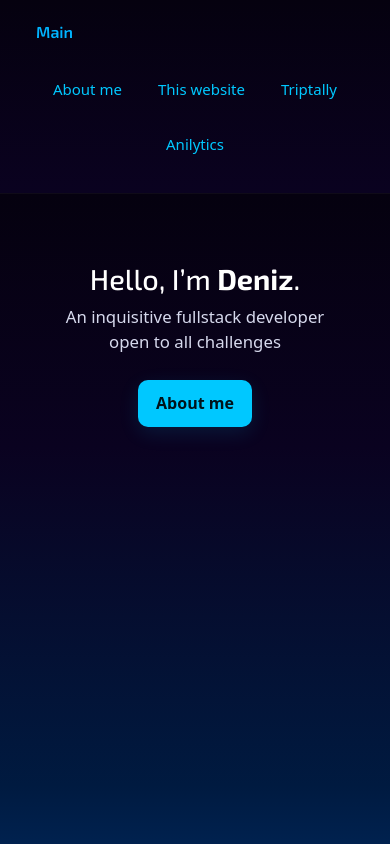
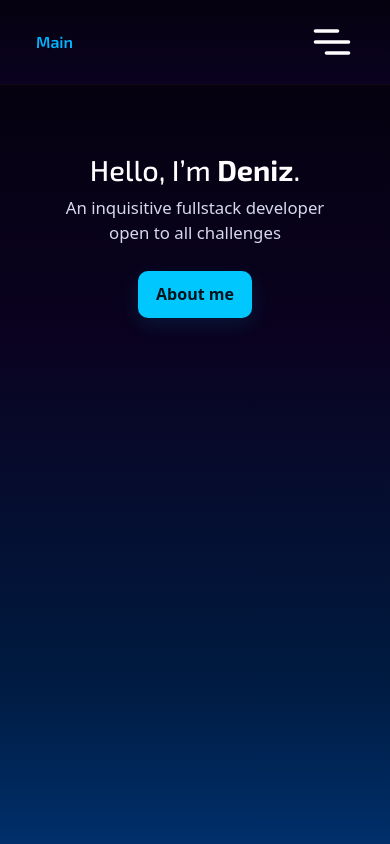
Before and after one commit to I-Like-Sushi/C_Website, a plain HTML site: page index.html in a window 390 px wide. Shown: the top 844 px of the page. Drawn offline with nearby package versions, Linux system fonts and the light colour scheme.

Commit message:
fixed nav mobile. Nav became too big.

```diff
--- a/index.css
+++ b/index.css
@@ -42,16 +42,16 @@ html {
 }
 
 body {
-    height: auto !important; /* remove any calc(100vh - X) constraint */
+    height: auto !important;
     min-height: 100%;
-    overflow: visible !important; /* body must not be the scroller */
+    overflow: visible !important;
 }
 
 /* ---------- Cross-browser scrollbar styling ---------- */
 /* Firefox */
 html {
     scrollbar-width: thin;
-    scrollbar-color: var(--sb-thumb) var(--sb-track); /* thumb, track */
+    scrollbar-color: var(--sb-thumb) var(--sb-track);
 }
 
 /* WebKit (Chrome, Edge, Safari) */
@@ -167,18 +167,45 @@ html::-webkit-scrollbar-thumb:focus {
     border-radius: 6px;
 }
 
+#menuButton {
+    display: none;
+    width: 44px;
+    height: 44px;
+}
+
+#menu {
+    width: 100%;
+    height: 100%;
+}
+
+#menu_2 {
+    position: fixed;
+    top: 0;
+    right: 0;
+    width: 70%;
+    height: 100vh;
+    background: linear-gradient(180deg, #05010f 0%, #0a0220 100%);
+    padding: 1.5rem;
+    translate: 100% 0;
+    transition: translate 0.3s ease;
+    z-index: 999;
+}
+
+#menu_2:popover-open {
+    translate: 0 0;
+}
+
+
 @media (max-width: 575px) {
+
     .site-nav__container {
+        display: flex;
         flex-wrap: wrap;
         align-items: center;
     }
 
-    .site-nav__brand {
-        flex: 0 0 100%;
-        margin-bottom: 8px;
-    }
-
     .site-nav__links {
+        display: none;
         width: 100%;
     }
 
@@ -187,14 +214,25 @@ html::-webkit-scrollbar-thumb:focus {
         gap: 12px;
         flex-wrap: wrap;
         margin-left: 0;
-        padding-bottom: 8px;
+        padding: 12px 0;
+        background: linear-gradient(180deg, #05010f 0%, #0a0220 100%);
     }
 
     .site-nav__link {
-        padding: 10px 12px;
-        font-size: 15px;
+        padding: 8px 10px;
+        font-size: 14px;
+    }
+
+    #menuButton {
+        display: flex;
+        margin-left: auto;
+        background: none;
+        border: none;
+        cursor: pointer;
     }
 }
+
+
 
 @media (hover: none) and (pointer: coarse) {
     .site-nav__link {
@@ -205,9 +243,6 @@ html::-webkit-scrollbar-thumb:focus {
 
 /*------- header -------*/
 
-/* =========================
-   Base / existing rules
-   ========================= */
 
 .electric-blue-fade {
     background: linear-gradient(
@@ -253,21 +288,23 @@ html::-webkit-scrollbar-thumb:focus {
     min-width: 260px;
     color: #e8ecff;
 }
+
 .hero-copy h1 {
     font-size: 2.4rem;
     line-height: 1.05;
     margin-bottom: .4rem;
     font-family: "Exo 2", sans-serif;
 }
+
 .hero-copy .role {
-    color: rgba(232,236,255,0.85);
+    color: rgba(232, 236, 255, 0.85);
     margin-bottom: .6rem;
     font-weight: 500;
 }
 
 .hero-copy .lead {
     margin-bottom: 1rem;
-    color: rgba(232,236,255,0.92);
+    color: rgba(232, 236, 255, 0.92);
     font-size: 1.05rem;
 }
 
@@ -282,42 +319,46 @@ html::-webkit-scrollbar-thumb:focus {
 /* Primary CTA (kept from your rules) */
 .btn-primary {
     display: inline-block;
-    background: rgb(0,200,255);
+    background: rgb(0, 200, 255);
     color: #00121a;
     padding: .7rem 1.1rem;
     border-radius: 10px;
     font-weight: 700;
     text-decoration: none;
-    box-shadow: 0 6px 20px rgba(0,200,255,0.12);
+    box-shadow: 0 6px 20px rgba(0, 200, 255, 0.12);
     transition: transform .12s ease, box-shadow .12s ease;
 }
+
 .btn-primary:hover,
 .btn-primary:focus {
     transform: translateY(-3px);
-    box-shadow: 0 10px 30px rgba(0,200,255,0.18);
+    box-shadow: 0 10px 30px rgba(0, 200, 255, 0.18);
 }
+
 .btn-primary:focus-visible {
-    outline: 3px solid rgba(0,200,255,0.18);
+    outline: 3px solid rgba(0, 200, 255, 0.18);
     outline-offset: 3px;
 }
 
 /* Secondary / ghost CTA */
 .btn-ghost {
     background: transparent;
-    color: rgba(0,200,255,0.95);
+    color: rgba(0, 200, 255, 0.95);
     padding: .6rem .9rem;
     border-radius: 8px;
     text-decoration: none;
-    border: 1px solid rgba(255,255,255,0.03);
+    border: 1px solid rgba(255, 255, 255, 0.03);
     transition: background .12s ease, transform .12s ease;
 }
+
 .btn-ghost:hover,
 .btn-ghost:focus {
-    background: rgba(255,255,255,0.02);
+    background: rgba(255, 255, 255, 0.02);
     transform: translateY(-2px);
 }
+
 .btn-ghost:focus-visible {
-    box-shadow: 0 0 0 3px rgba(0,200,255,0.12);
+    box-shadow: 0 0 0 3px rgba(0, 200, 255, 0.12);
     border-radius: 8px;
 }
 
@@ -328,7 +369,7 @@ html::-webkit-scrollbar-thumb:focus {
 /* hint text under actions */
 .hint {
     margin-top: .9rem;
-    color: rgba(232,236,255,0.7);
+    color: rgba(232, 236, 255, 0.7);
     font-size: .95rem;
 }
 
@@ -341,13 +382,14 @@ html::-webkit-scrollbar-thumb:focus {
     height: 1px;
     overflow: hidden;
 }
+
 .skip-link:focus {
     left: 1rem;
     top: 1rem;
     width: auto;
     height: auto;
     padding: .5rem .75rem;
-    background: rgba(0,0,0,0.8);
+    background: rgba(0, 0, 0, 0.8);
     color: #00c8ff;
     border-radius: 6px;
     z-index: 2000;
@@ -358,13 +400,25 @@ html::-webkit-scrollbar-thumb:focus {
     .typed .text,
     .typed .cursor,
     .btn-primary,
-    .btn-ghost { animation: none !important; transition: none !important; }
+    .btn-ghost {
+        animation: none !important;
+        transition: none !important;
+    }
 }
 
 @media (max-width: 800px) {
-    .header-inner-container { flex-direction: column; text-align: center; }
-    .hero-copy h1 { font-size: 1.8rem; }
-    .hero-actions { justify-content: center; }
+    .header-inner-container {
+        flex-direction: column;
+        text-align: center;
+    }
+
+    .hero-copy h1 {
+        font-size: 1.8rem;
+    }
+
+    .hero-actions {
+        justify-content: center;
+    }
 }
 
 
@@ -726,9 +780,9 @@ a:link {
 :root {
     --footer-bg-top: #05010f;
     --footer-bg-bottom: #0a0220;
-    --muted: rgba(232,236,255,0.72);
+    --muted: rgba(232, 236, 255, 0.72);
     --accent: #00c8ff;
-    --accent-strong: rgba(0,200,255,0.12);
+    --accent-strong: rgba(0, 200, 255, 0.12);
 }
 
 /* Footer base */
@@ -738,7 +792,7 @@ a:link {
     color: #e8ecff;
     padding: 2rem 1rem;
     box-sizing: border-box;
-    border-top: 1px solid rgba(255,255,255,0.03);
+    border-top: 1px solid rgba(255, 255, 255, 0.03);
 }
 
 /* Inner layout */
@@ -760,18 +814,35 @@ a:link {
     align-items: center;
     min-width: 220px;
 }
+
 .site-footer__icon {
     width: 44px;
     height: 44px;
     display: block;
-    filter: drop-shadow(0 8px 20px rgba(0,0,0,0.6));
+    filter: drop-shadow(0 8px 20px rgba(0, 0, 0, 0.6));
 }
-.site-footer__meta { line-height: 1.05; }
-.site-footer__name { font-weight: 700; margin: 0; font-family: "Exo 2", sans-serif; }
-.site-footer__tag { margin: 0; color: var(--muted); font-size: .92rem; }
+
+.site-footer__meta {
+    line-height: 1.05;
+}
+
+.site-footer__name {
+    font-weight: 700;
+    margin: 0;
+    font-family: "Exo 2", sans-serif;
+}
+
+.site-footer__tag {
+    margin: 0;
+    color: var(--muted);
+    font-size: .92rem;
+}
 
 /* Nav links */
-.site-footer__nav { margin: 0; }
+.site-footer__nav {
+    margin: 0;
+}
+
 .site-footer__list {
     display: flex;
     gap: 1rem;
@@ -780,6 +851,7 @@ a:link {
     padding: 0;
     align-items: center;
 }
+
 .site-footer__link {
     color: var(--accent);
     text-decoration: none;
@@ -787,51 +859,83 @@ a:link {
     border-radius: 8px;
     transition: background .12s ease, transform .12s ease;
 }
+
 .site-footer__link:hover,
 .site-footer__link:focus {
-    background: rgba(255,255,255,0.02);
+    background: rgba(255, 255, 255, 0.02);
     transform: translateY(-2px);
 }
+
 .site-footer__link:focus-visible {
-    box-shadow: 0 0 0 3px rgba(0,200,255,0.12);
+    box-shadow: 0 0 0 3px rgba(0, 200, 255, 0.12);
     border-radius: 8px;
 }
 
 /* Contact / CTA */
-.site-footer__contact { display: flex; gap: 1rem; align-items: center; min-width: 220px; }
+.site-footer__contact {
+    display: flex;
+    gap: 1rem;
+    align-items: center;
+    min-width: 220px;
+}
+
 .site-footer__cta {
     background: transparent;
     color: var(--accent);
-    border: 1px solid rgba(255,255,255,0.04);
+    border: 1px solid rgba(255, 255, 255, 0.04);
     padding: .5rem .8rem;
     border-radius: 10px;
     text-decoration: none;
     font-weight: 600;
 }
+
 .site-footer__cta:hover,
 .site-footer__cta:focus {
     background: var(--accent-strong);
     color: #00121a;
     transform: translateY(-2px);
 }
-.site-footer__cta:focus-visible { outline: 3px solid rgba(0,200,255,0.14); outline-offset: 3px; }
+
+.site-footer__cta:focus-visible {
+    outline: 3px solid rgba(0, 200, 255, 0.14);
+    outline-offset: 3px;
+}
 
 /* Copyright */
-.site-footer__copyright { margin: 0; color: var(--muted); font-size: .92rem; }
+.site-footer__copyright {
+    margin: 0;
+    color: var(--muted);
+    font-size: .92rem;
+}
 
 /* Responsive: stack on small screens */
 @media (max-width: 720px) {
-    .site-footer__inner { flex-direction: column; align-items: stretch; gap: 1rem; text-align: center; }
-    .site-footer__brand, .site-footer__contact { justify-content: center; }
-    .site-footer__list { justify-content: center; flex-wrap: wrap; gap: .6rem; }
+    .site-footer__inner {
+        flex-direction: column;
+        align-items: stretch;
+        gap: 1rem;
+        text-align: center;
+    }
+
+    .site-footer__brand, .site-footer__contact {
+        justify-content: center;
+    }
+
+    .site-footer__list {
+        justify-content: center;
+        flex-wrap: wrap;
+        gap: .6rem;
+    }
 }
 
 /* Reduced motion */
 @media (prefers-reduced-motion: reduce) {
     .site-footer__link,
-    .site-footer__cta { transition: none; transform: none; }
+    .site-footer__cta {
+        transition: none;
+        transform: none;
+    }
 }
-
 
 
 /*------- et cetera -------*/
@@ -950,7 +1054,10 @@ a:link {
     vector-effect: none !important;
 }
 
-#website-workflow-svg rect { fill: none !important; stroke: #ffffff !important; }
+#website-workflow-svg rect {
+    fill: none !important;
+    stroke: #ffffff !important;
+}
 
 #website-workflow-svg marker polygon,
 #website-workflow-svg marker path {
--- a/index.html
+++ b/index.html
@@ -15,22 +15,31 @@
 
         <div class="site-nav__links" id="siteMainNav" role="menubar" aria-labelledby="siteBrand">
             <ul class="site-nav__list" role="menu">
-                <li class="site-nav__item" role="none">
-                    <a class="site-nav__link" role="menuitem" href="#section-about-me">About me</a>
-                </li>
-                <li class="site-nav__item" role="none">
-                    <a class="site-nav__link" role="menuitem" href="#this-website-diagram">This website</a>
-                </li>
-                <li class="site-nav__item" role="none">
-                    <a class="site-nav__link" role="menuitem" href="#project-triptally">Triptally</a>
-                </li>
-                <li class="site-nav__item" role="none">
-                    <a class="site-nav__link" role="menuitem" href="#project-row">Anilytics</a>
-                </li>
+                <li class="site-nav__item"><a class="site-nav__link" href="#section-about-me" >About me</a></li>
+                <li class="site-nav__item"><a class="site-nav__link" href="#this-website-diagram">This website</a></li>
+                <li class="site-nav__item"><a class="site-nav__link" href="#project-triptally">Triptally</a></li>
+                <li class="site-nav__item"><a class="site-nav__link" href="#project-row">Anilytics</a></li>
+            </ul>
+        </div>
+
+        <button id="menuButton" popovertarget="menu_2" popovertargetaction="toggle">
+            <svg id="menu" viewBox="0 0 24 24">
+                <path d="M3,12H21M9,18H21M3,6H15"
+                      style="fill:none;stroke:white;stroke-width:2;stroke-linecap:round"></path>
+            </svg>
+        </button>
+
+        <div popover id="menu_2" role="menu">
+            <ul class="site-nav__list">
+                <li><a class="site-nav__link" href="#section-about-me" popovertarget="menu_2" popovertargetaction="hide">About me</a></li>
+                <li><a class="site-nav__link" href="#this-website-diagram" popovertarget="menu_2" popovertargetaction="hide">This website</a></li>
+                <li><a class="site-nav__link" href="#project-triptally" popovertarget="menu_2" popovertargetaction="hide">Triptally</a></li>
+                <li><a class="site-nav__link" href="#project-row" popovertarget="menu_2" popovertargetaction="hide">Anilytics</a></li>
             </ul>
         </div>
     </div>
 </nav>
+
 
 
 <header class="electric-blue-fade" role="banner">
```
Also changed, not shown: source/img/menubar.svg (added).
